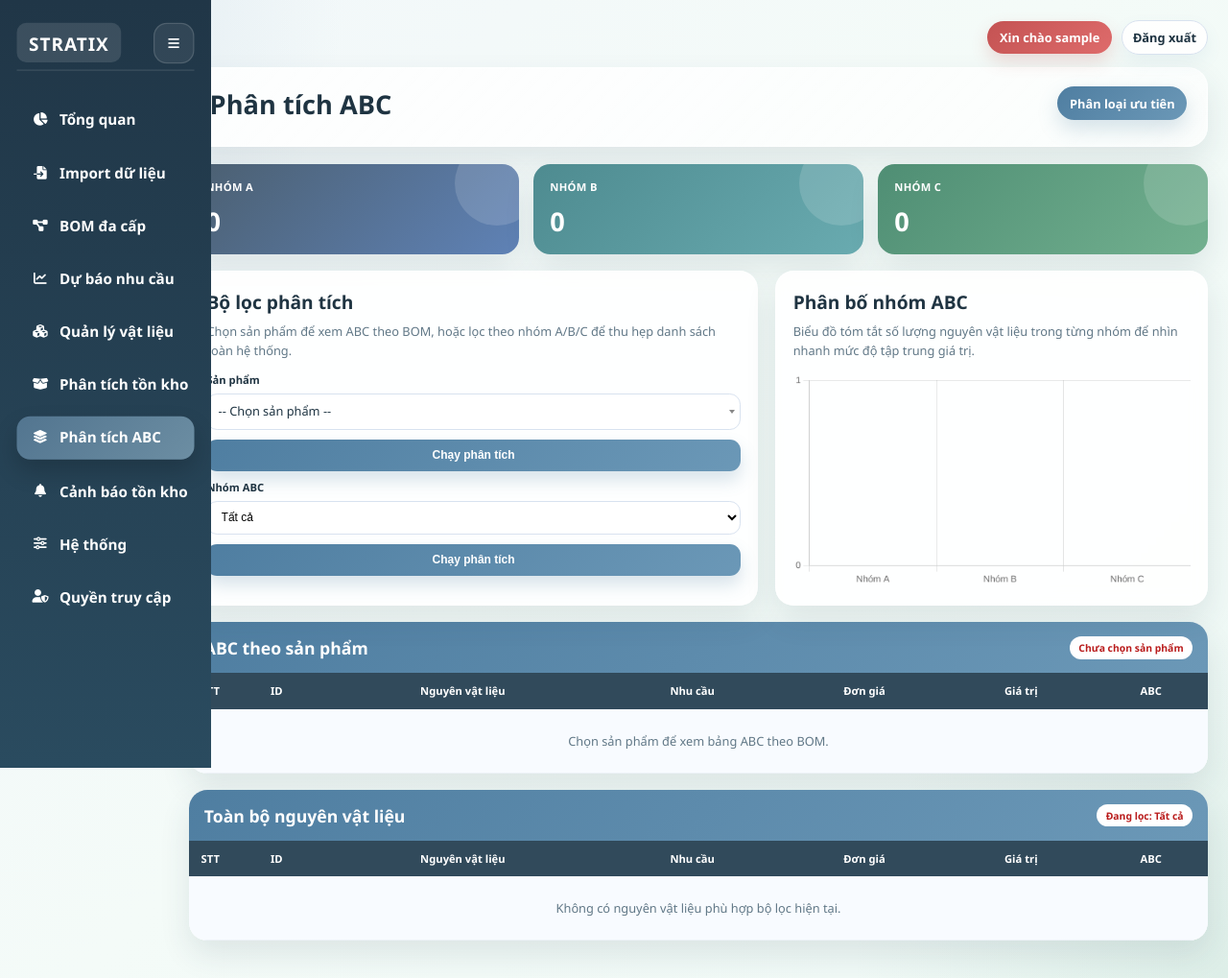
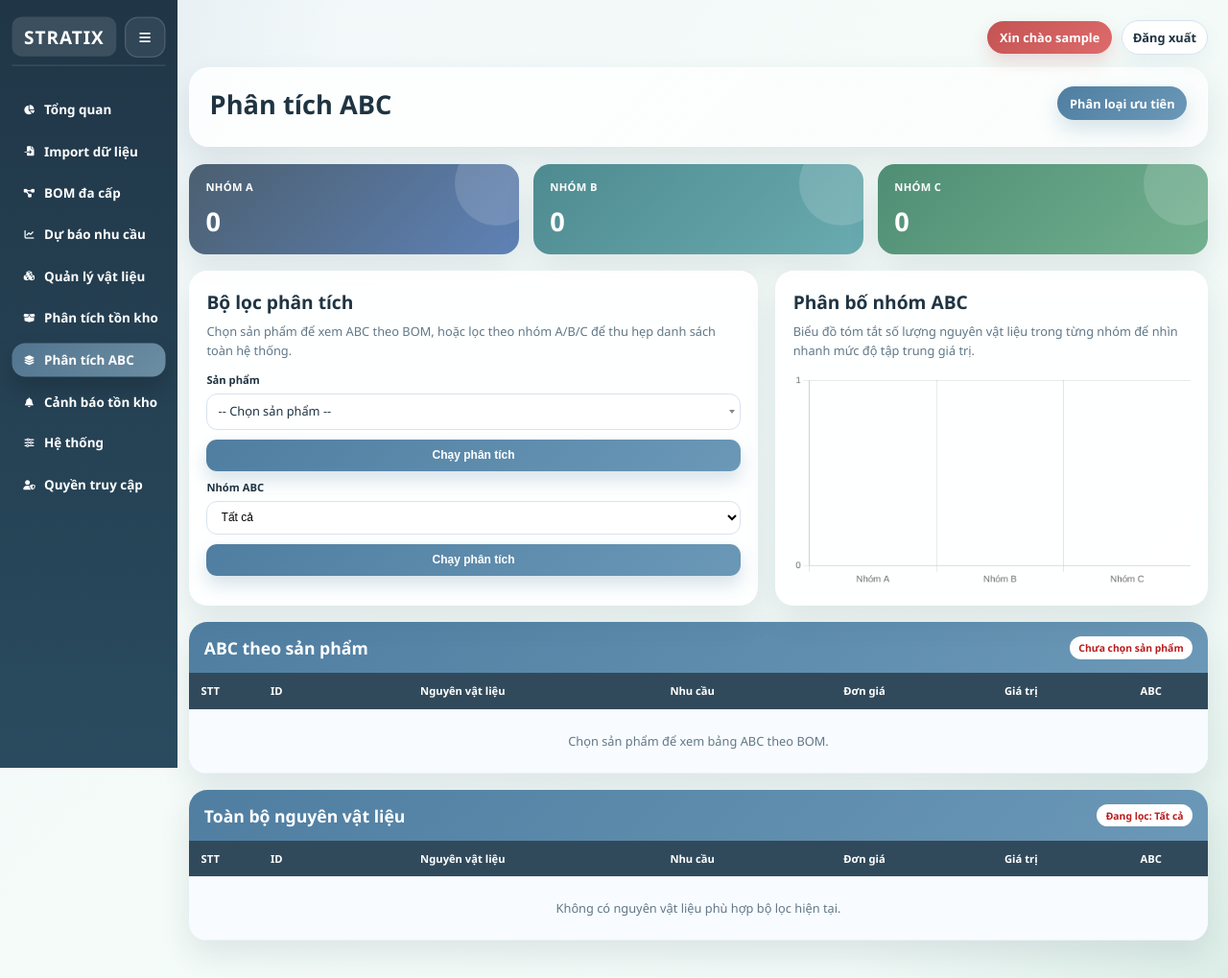
Before and after one commit to shane2410/inventory_dss, a Django app: page /abc/ in a window 1280 px wide. Shown: the whole page at 96% size. Run offline with Django 5.2, Linux system fonts and the light colour scheme; the visitor is signed in with stand-in values (Sample User, id 1); data that the repository does not hold is empty; some libraries are stand-ins or nearby versions.

Commit message:
Adjust sidebar sizing

```diff
--- a/inventory/Templates/inventory/base.html
+++ b/inventory/Templates/inventory/base.html
@@ -78,7 +78,7 @@
           transform: scale(calc(1 / 0.8));
           transform-origin: top left;
           /* ensure layout/flow width matches the pre-scale value so .main positions correctly */
-          width: calc(220px / (1 / 0.8));
+          width: 150px;
           padding: calc(24px / (1 / 0.8)) calc(18px / (1 / 0.8));
         }
 
@@ -100,12 +100,12 @@
       }
 
       .sidebar {
-        width: 220px;
+        width: 185px;
         background: var(--nav-bg);
         color: white;
-        font-size: 0.95em;
+        font-size: 0.84em;
         height: 100vh;
-        padding: 24px 18px;
+        padding: 18px 13px;
         position: fixed;
         left: 0;
         top: 0;
@@ -177,15 +177,15 @@
       .sidebar-nav {
         display: flex;
         flex-direction: column;
-        gap: 10px;
+        gap: 8px;
       }
 
       .sidebar a {
         display: flex;
         align-items: center;
-        gap: 10px;
+        gap: 8px;
         color: white;
-        padding: 12px 14px;
+        padding: 9px 10px;
         text-decoration: none;
         border-radius: 14px;
         font-weight: 700;
@@ -195,9 +195,9 @@
       }
 
       .sidebar a i {
-        width: 20px;
+        width: 15px;
         text-align: center;
-        font-size: 13.7px;
+        font-size: 10px;
         flex: 0 0 auto;
       }
 
@@ -231,7 +231,7 @@
 
       body.sidebar-collapsed .sidebar {
         width: 77px;
-        padding: 24px 12px;
+        padding: 18px 9px;
       }
 
       body.sidebar-collapsed .main {
```
